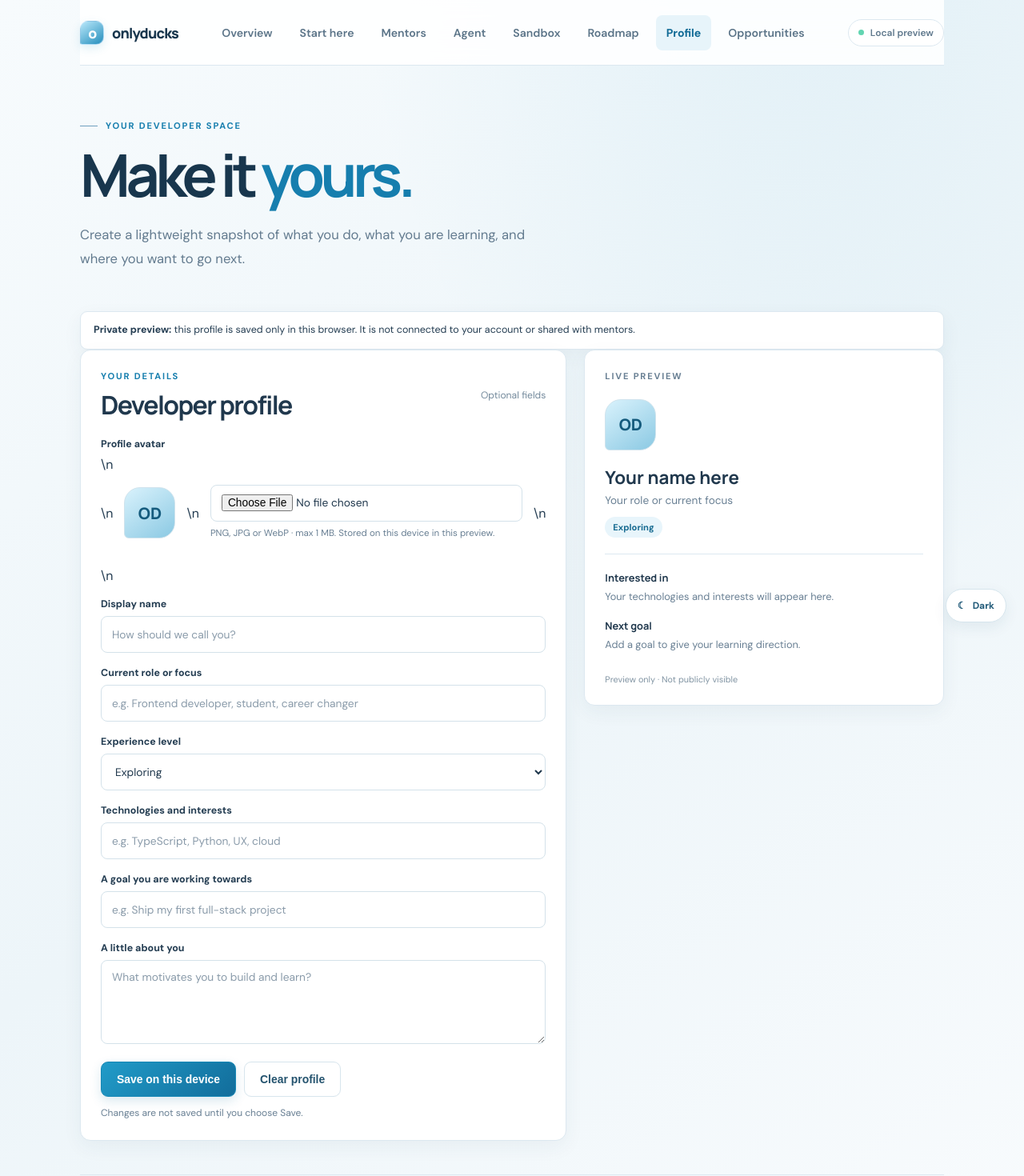
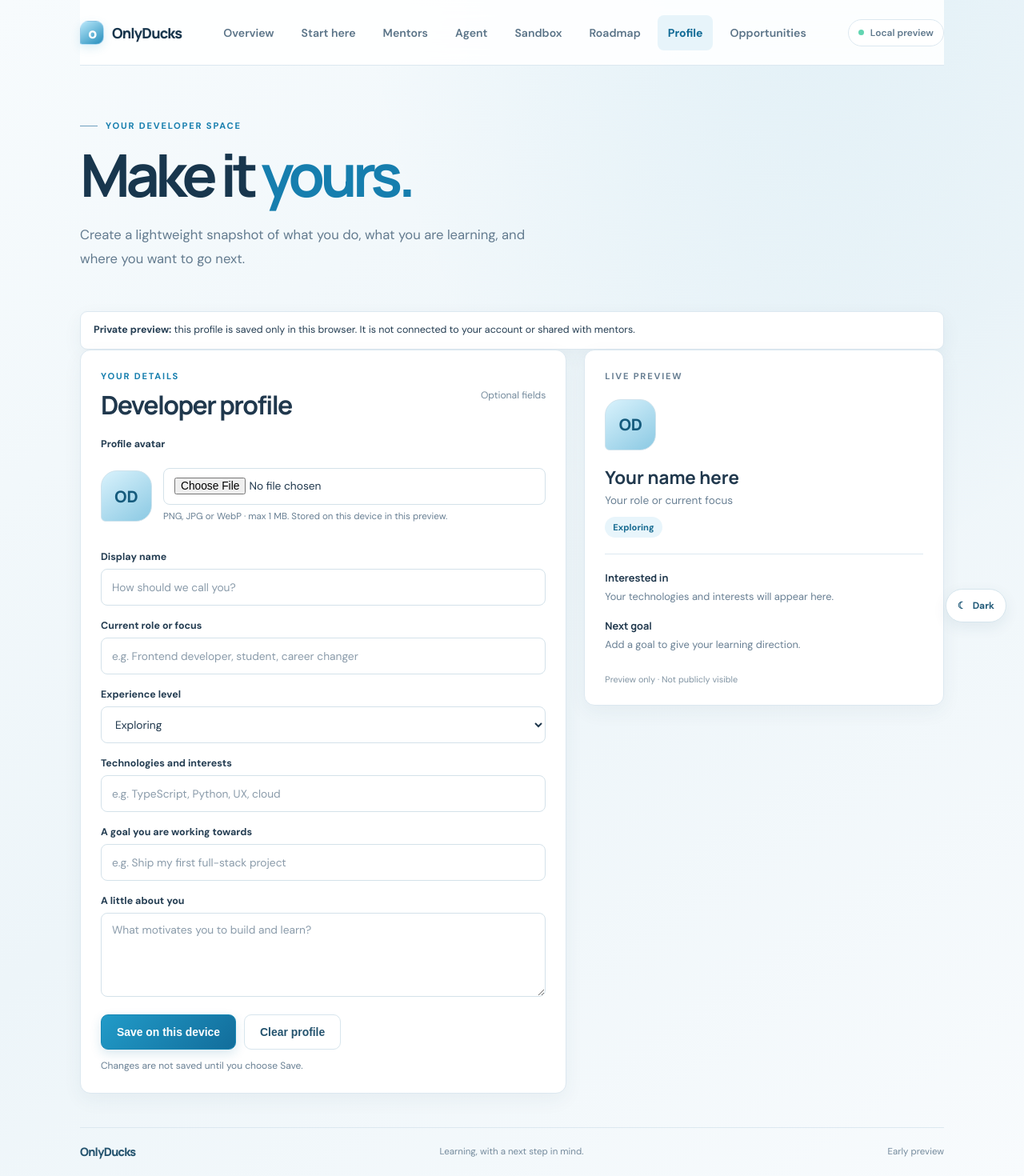
Before and after one commit to CWM-du/OnlyDucks, a Next.js app: page /profile in a window 1280 px wide. Shown: the top 1470 px of the page at 80% size. Built offline with nearby package versions, Linux system fonts and the light colour scheme.

Commit message:
fix: align profile branding and avatar markup

```diff
--- a/src/app/profile/page.tsx
+++ b/src/app/profile/page.tsx
@@ -97,7 +97,7 @@ export default function ProfilePage() {
       <a className="skip-link" href="#page-content">Skip to main content</a>
       <main className="app-shell">
       <header className="topbar">
-        <Link className="brand" href="/" aria-label="OnlyDucks home"><span className="brand-mark">o</span>onlyducks</Link>
+        <Link className="brand" href="/" aria-label="OnlyDucks home"><span className="brand-mark">o</span>OnlyDucks</Link>
         <nav className="main-nav" aria-label="Main navigation">
           <Link className="nav-link" href="/">Overview</Link><Link className="nav-link" href="/welcome">Start here</Link><Link className="nav-link" href="/mentors">Mentors</Link><Link className="nav-link" href="/agent">Agent</Link><Link className="nav-link" href="/sandbox">Sandbox</Link><Link className="nav-link" href="/roadmap">Roadmap</Link><Link className="nav-link nav-link-active" href="/profile" aria-current="page">Profile</Link><Link className="nav-link" href="/feed">Opportunities</Link>
         </nav>
@@ -114,7 +114,12 @@ export default function ProfilePage() {
       <div className="profile-layout">
         <form className="profile-form" onSubmit={saveProfile}>
           <div className="section-heading"><div><p className="eyebrow">YOUR DETAILS</p><h2>Developer profile</h2></div><span className="section-note">Optional fields</span></div>
-          <label className="field-label" htmlFor="avatarUpload">Profile avatar</label>\n          <div className="profile-avatar-editor">\n            <span className="profile-avatar" aria-hidden="true">{profile.avatarDataUrl ? <img src={profile.avatarDataUrl} alt="" /> : profile.displayName.trim() ? profile.displayName.trim().slice(0, 2).toUpperCase() : 'OD'}</span>\n            <div><input id="avatarUpload" className="form-control" type="file" accept="image/png,image/jpeg,image/webp" onChange={updateAvatar} /><small>PNG, JPG or WebP · max 1 MB. Stored on this device in this preview.</small></div>\n          </div>\n          <label className="field-label" htmlFor="displayName">Display name</label>
+          <label className="field-label" htmlFor="avatarUpload">Profile avatar</label>
+          <div className="profile-avatar-editor">
+            <span className="profile-avatar" aria-hidden="true">{profile.avatarDataUrl ? <img src={profile.avatarDataUrl} alt="" /> : profile.displayName.trim() ? profile.displayName.trim().slice(0, 2).toUpperCase() : 'OD'}</span>
+            <div><input id="avatarUpload" className="form-control" type="file" accept="image/png,image/jpeg,image/webp" onChange={updateAvatar} /><small>PNG, JPG or WebP · max 1 MB. Stored on this device in this preview.</small></div>
+          </div>
+          <label className="field-label" htmlFor="displayName">Display name</label>
           <input id="displayName" className="form-control" value={profile.displayName} onChange={(e) => update('displayName', e.target.value)} maxLength={60} placeholder="How should we call you?" />
           <label className="field-label" htmlFor="role">Current role or focus</label>
           <input id="role" className="form-control" value={profile.role} onChange={(e) => update('role', e.target.value)} maxLength={80} placeholder="e.g. Frontend developer, student, career changer" />
@@ -140,7 +145,7 @@ export default function ProfilePage() {
           <span className="preview-footnote">Preview only · Not publicly visible</span>
         </aside>
       </div>
-      <footer className="site-footer"><Link className="footer-brand" href="/">onlyducks</Link><span>Learning, with a next step in mind.</span><span>Early preview</span></footer>
+      <footer className="site-footer"><Link className="footer-brand" href="/">OnlyDucks</Link><span>Learning, with a next step in mind.</span><span>Early preview</span></footer>
     </main>
     </>
   );
```
